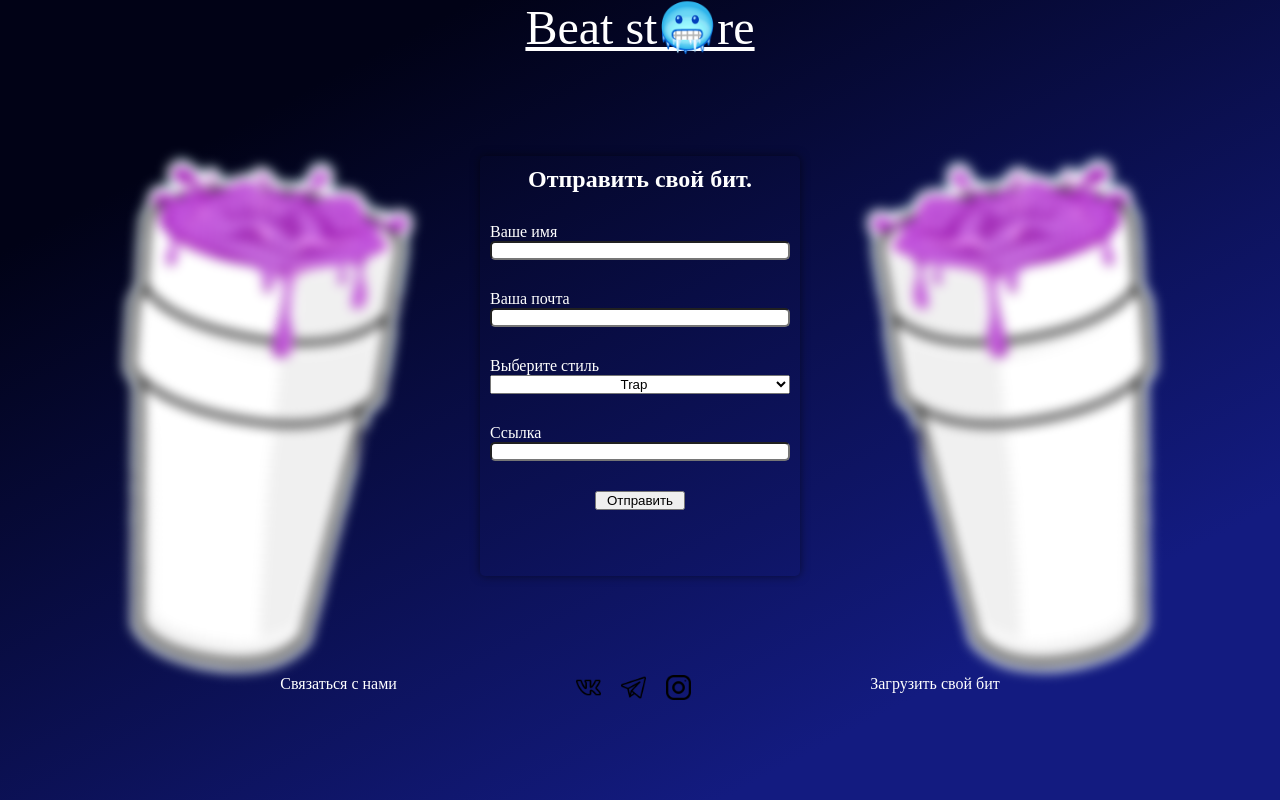
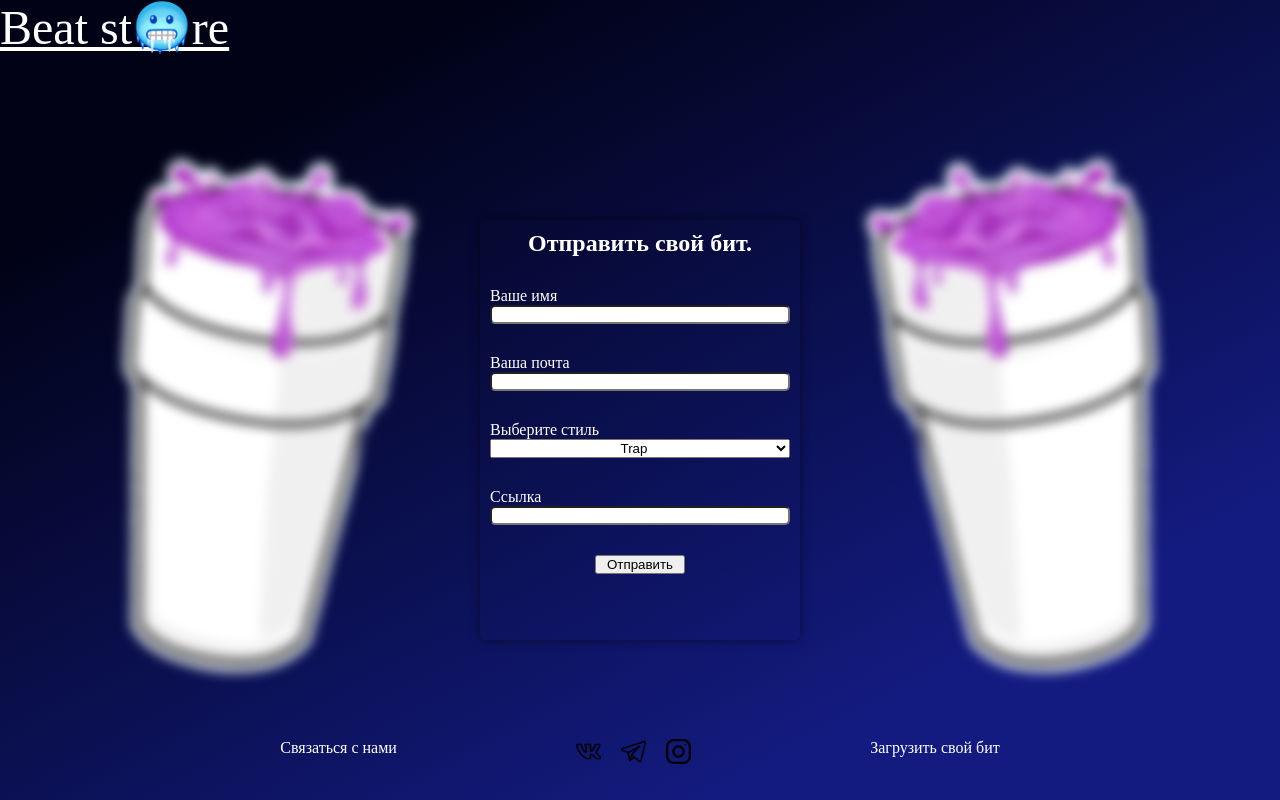
Before and after one commit to 3HunnaWeight/react_music_site, a React (Create React App) app: page /send in a window 1280 px wide. Built offline with nearby package versions, Linux system fonts and the light colour scheme.

Commit message:
Update logo.css

```diff
--- a/src/styles/logo.css
+++ b/src/styles/logo.css
@@ -1,10 +1,9 @@
 .logo{
-    text-align: center;
     font-size: xxx-large;
     margin-bottom: 5%;
-
+    width: auto;
+    display: inline-block;
 }
 .logo a{
     display: inline-block;
-
 }
```
